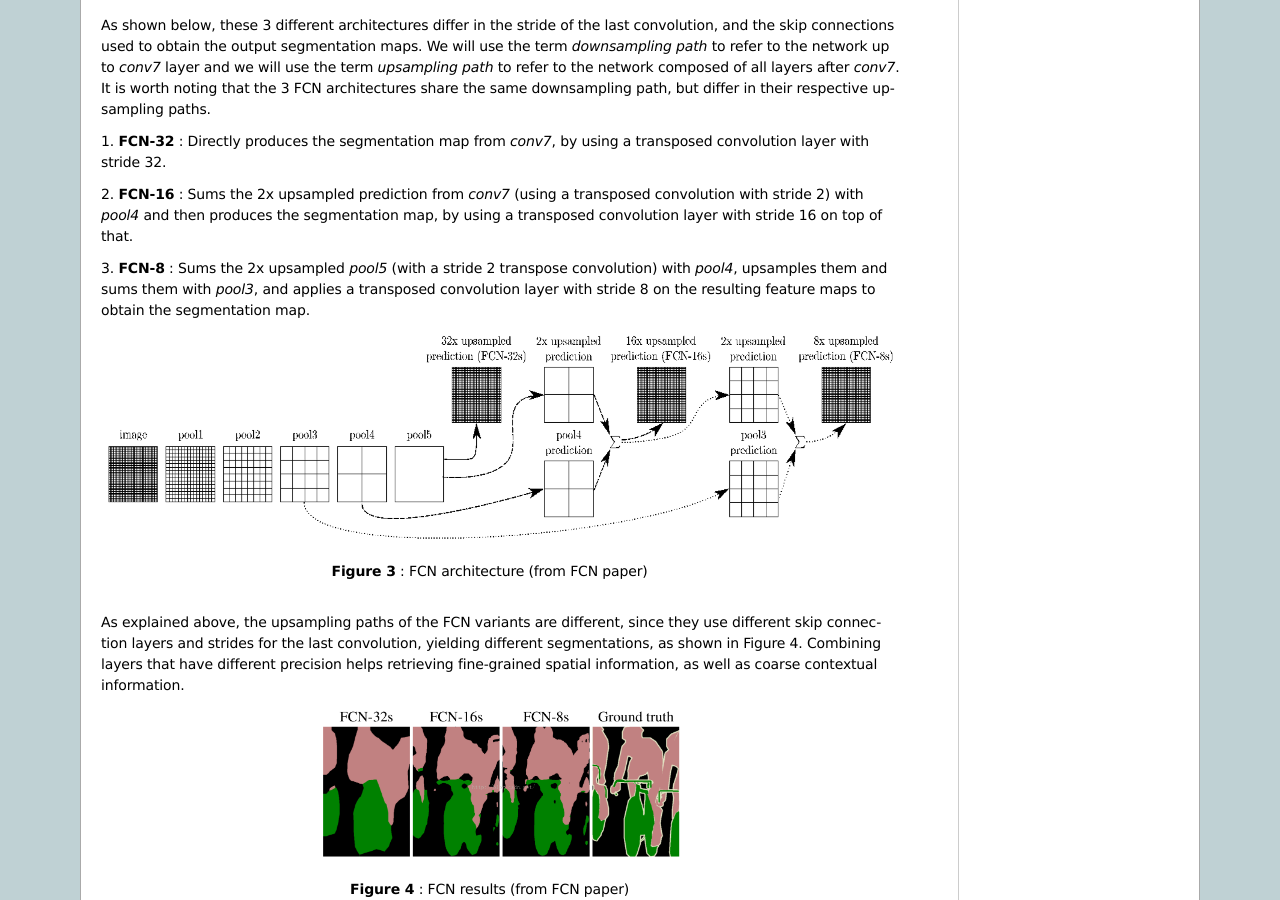
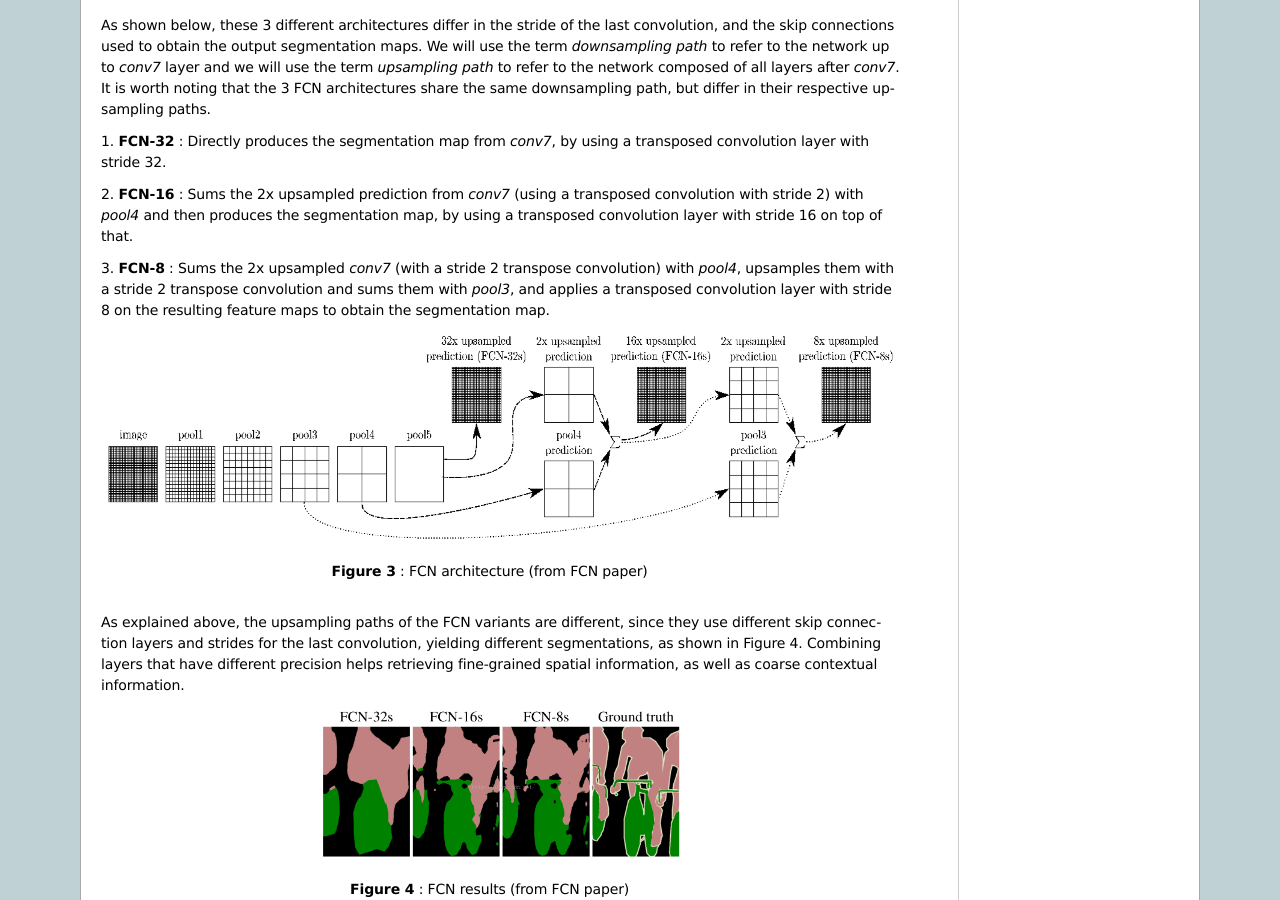
Before and after one commit to lisa-lab/DeepLearningTutorials, a Sphinx documentation site: the page built from doc/fcn_2D_segm.txt, in a window 1280 px wide and 900 px high, scrolled down 1716 px. Built offline with Sphinx 7.4.7, drawn with Linux system fonts in a browser that asks for light colours; formulas are drawn with MathJax 3.

Commit message:
FCN description fixed

```diff
--- a/doc/fcn_2D_segm.txt
+++ b/doc/fcn_2D_segm.txt
@@ -94,8 +94,8 @@ transposed convolution layer with stride 32.
 produces the segmentation map, by using a transposed convolution layer with stride 16
 on top of that.
 
-3. **FCN-8** : Sums the 2x upsampled *pool5* (with a stride 2 transpose convolution)
-with *pool4*, upsamples them and sums them
+3. **FCN-8** : Sums the 2x upsampled *conv7* (with a stride 2 transpose convolution)
+with *pool4*, upsamples them with a stride 2 transpose convolution and sums them
 with *pool3*, and applies a transposed convolution layer with stride 8 on the resulting
 feature maps to obtain the segmentation map.
 
```
